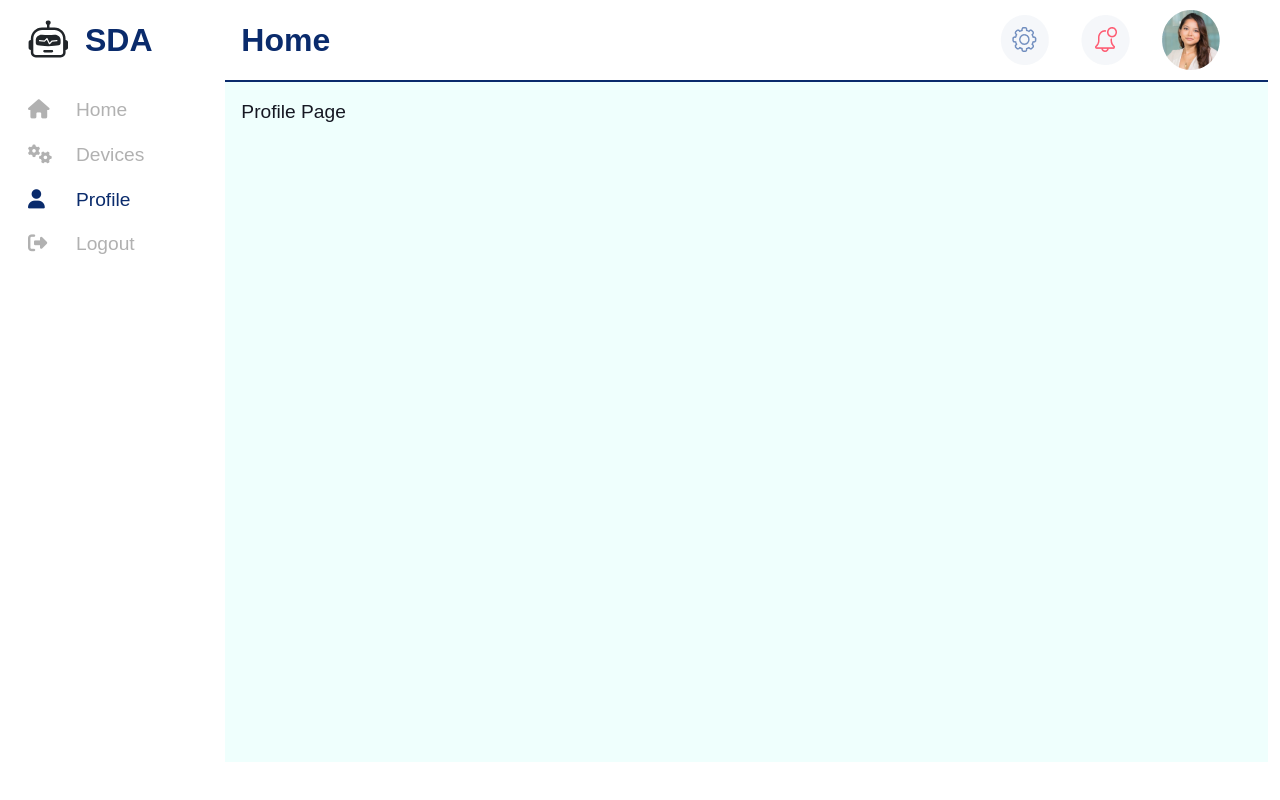
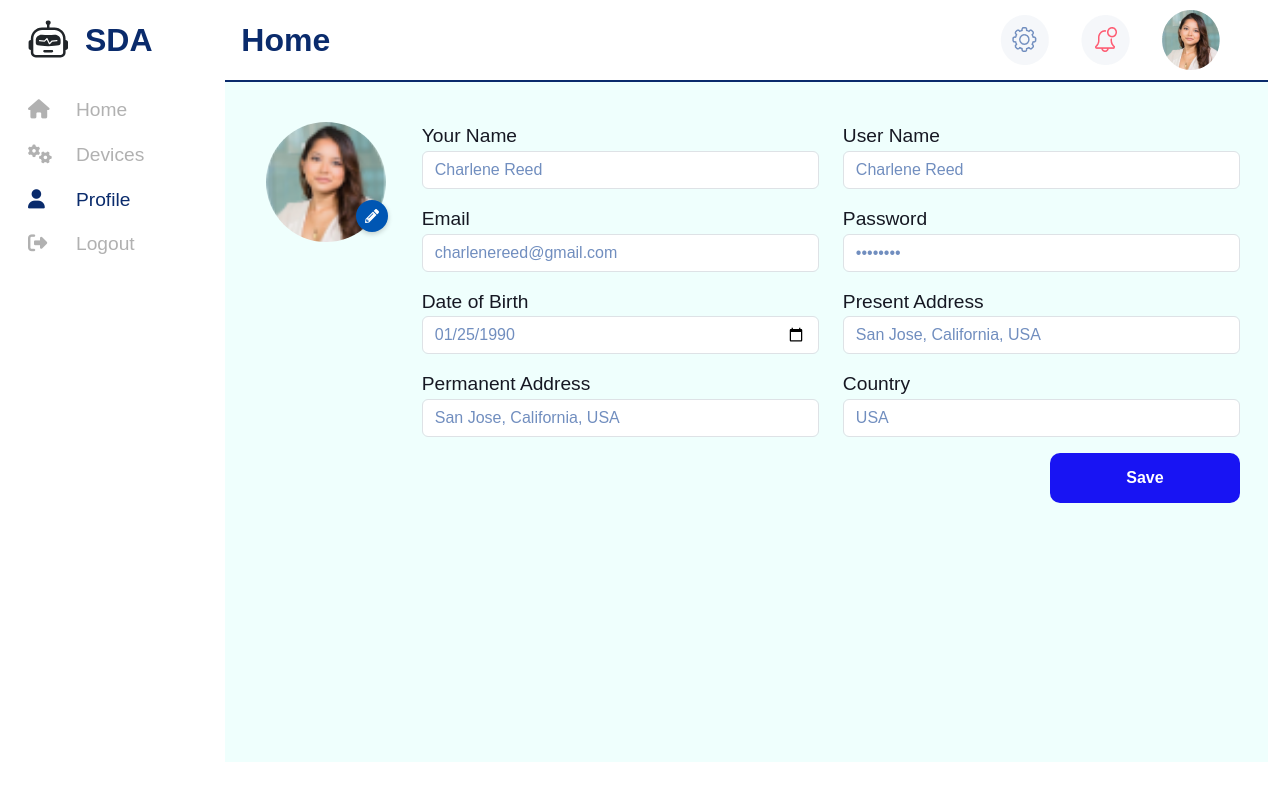
Before and after one commit to ColdBear14/AIOT-SmartDrivingAssistant, a React (Vite) app in the folder frontend/: page /profile in a window 1280 px wide. Built offline with nearby package versions, Linux system fonts and the light colour scheme; a web font is replaced by a local one.

Commit message:
Update UI profile

```diff
--- a/frontend/package.json
+++ b/frontend/package.json
@@ -17,6 +17,7 @@
     "normalize.css": "^8.0.1",
     "react": "^19.0.0",
     "react-dom": "^19.0.0",
+    "react-icons": "^5.5.0",
     "react-router-dom": "^7.3.0"
   },
   "devDependencies": {
--- /dev/null
+++ b/frontend/src/components/Home/Profile.module.css
@@ -0,0 +1,80 @@
+.avatarContainer{
+position: relative;
+display: block;
+}
+.editIcon {
+  position: absolute;
+  bottom: 10px;
+  right: 10px;
+  background-color: #0056b3;
+  color: white;
+  width: 32px;
+  height: 32px;
+  border-radius: 50%;
+  display: flex;
+  align-items: center;
+  justify-content: center;
+  cursor: pointer;
+  box-shadow: 0 2px 5px rgba(0, 0, 0, 0.2);
+  transition: background-color 0.3s;
+}
+
+.avatar {
+  width: 120px;
+  height: 120px;
+  object-fit: cover;
+  border-radius: 50%;
+}
+
+.edit-icon:hover {
+  background-color: #003f8a;
+}
+
+.inputField {
+  border-radius: 20px; /* Tăng độ cong của góc */
+  border: 1px solid #ced4da;
+  padding: 12px;
+  font-size: 16px;
+  width: 100%;
+  transition: border-color 0.3s ease-in-out;
+  outline: none; /* Xóa viền xanh khi focus */
+  box-shadow: none; /* Xóa bóng mờ */
+}
+
+.inputField:focus {
+  border-color: #007bff; /* Khi focus, viền đổi màu */
+  box-shadow: 0 0 5px rgba(0, 123, 255, 0.3);
+}
+
+.formControl {
+  color: #718EBF; /* Màu chữ */
+  font-weight: 400; /* Regular */
+}
+
+/* Đảm bảo placeholder có màu xám nhẹ hơn */
+.formControl::placeholder {
+  color: #B0BEC5; /* Màu xám nhạt hơn */
+  font-weight: 400;
+}
+
+.submitButton {
+  background-color: #1814F3; /* Màu nền */
+  border: none; /* Loại bỏ viền */
+  color: white; /* Màu chữ */
+  width: 190px; /* Chiều rộng */
+  height: 50px; /* Chiều cao */
+  border-radius: 10px; /* Bo góc */
+  font-size: 16px; /* Cỡ chữ */
+  font-weight: 600; /* Đậm vừa */
+  cursor: pointer; /* Biểu tượng con trỏ */
+  transition: background 0.3s ease; /* Hiệu ứng hover */
+}
+
+.submitButton:hover {
+  background-color: #0F0BC5; /* Màu hover */
+}
+
+.saveButtonContainer {
+  display: flex;
+  justify-content: flex-end; /* Đẩy nút về bên phải */
+}
--- a/frontend/src/pages/Profile.jsx
+++ b/frontend/src/pages/Profile.jsx
@@ -1,9 +1,136 @@
-import React from 'react'
+import React, { useState } from "react";
+import styles from "../components/Home/Profile.module.css"; // Import CSS module
+import defaultAvatar from "../assets/images/Avatar.png";
+import { FaPencilAlt } from "react-icons/fa";
+import "bootstrap/dist/css/bootstrap.min.css";
 
 function Profile() {
+  const [formData, setFormData] = useState({
+    name: "Charlene Reed",
+    email: "charlenereed@gmail.com",
+    dob: "1990-01-25",
+    permanentAddress: "San Jose, California, USA",
+    userName: "Charlene Reed",
+    password: "********",
+    presentAddress: "San Jose, California, USA",
+    country: "USA",
+  });
+
+  const [avatar, setAvatar] = useState(defaultAvatar);
+
+  const handleChange = (e) => {
+    const { name, value } = e.target;
+
+    if (name === "dob") {
+      const selectedDate = new Date(value);
+      const minDate = new Date("1900-01-01");
+      const maxDate = new Date();
+
+      if (selectedDate < minDate || selectedDate > maxDate) {
+        alert("Ngày sinh phải từ năm 1900 đến hiện tại!");
+        return;
+      }
+    }
+    setFormData({ ...formData, [e.target.name]: e.target.value });
+  };
+
+  const handleAvatarChange = (e) => {
+    const file = e.target.files[0];
+    if (file) {
+      const reader = new FileReader();
+      reader.onload = (event) => setAvatar(event.target.result);
+      reader.readAsDataURL(file);
+    }
+  };
+
+  const handleSubmit = (e) => {
+    e.preventDefault();
+    console.log("Data sent to backend:", formData);
+    alert("Profile saved successfully! (Check console)");
+  };
+
   return (
-    <div>Profile Page</div>
-  )
+    <div className={`container mt-4 ${styles.container}`}>
+      <div className="row">
+        {/* Avatar Section */}
+        <div className="col-md-2 text-center">
+          <div className={styles.avatarContainer}>
+            <img src={avatar} alt="Avatar" className={styles.avatar} />
+            <label htmlFor="avatarUpload" className={styles.editIcon}>
+              <FaPencilAlt size={14} />
+            </label>
+            <input type="file" id="avatarUpload" className="d-none" accept="image/*" onChange={handleAvatarChange} />
+          </div>
+        </div>
+
+        {/* Left Form Section */}
+        <div className="col-md-5">
+          <form>
+            <div className="mb-3">
+              <label htmlFor="name" className={styles.formLabel}>Your Name</label>
+              <input type="text" className={`form-control ${styles.formControl}`} id="name" name="name" value={formData.name} onChange={handleChange} />
+            </div>
+
+            <div className="mb-3">
+              <label htmlFor="email" className={styles.formLabel}>Email</label>
+              <input type="email" className={`form-control ${styles.formControl}`} id="email" name="email" value={formData.email} onChange={handleChange} />
+            </div>
+
+            <div className="mb-3">
+              <label htmlFor="dob" className={styles.formLabel}>Date of Birth</label>
+              <input
+                type="date"
+                className={`form-control ${styles.formControl}`}
+                id="dob"
+                name="dob"
+                value={formData.dob}
+                onChange={handleChange}
+                pattern="\d{4}-\d{2}-\d{2}" /* Hỗ trợ nhập tay theo định dạng YYYY-MM-DD */
+                placeholder="YYYY-MM-DD"
+              />
+            </div>
+
+            <div className="mb-3">
+              <label htmlFor="permanentAddress" className={styles.formLabel}>Permanent Address</label>
+              <input type="text" className={`form-control ${styles.formControl}`} id="permanentAddress" name="permanentAddress" value={formData.permanentAddress} onChange={handleChange} />
+            </div>
+          </form>
+        </div>
+
+        {/* Right Form Section */}
+        <div className="col-md-5">
+          <form onSubmit={handleSubmit}>
+            <div className="mb-3">
+              <label htmlFor="userName" className={styles.formLabel}>User Name</label>
+              <input type="text" className={`form-control ${styles.formControl}`} id="userName" name="userName" value={formData.userName} onChange={handleChange} />
+            </div>
+
+            <div className="mb-3">
+              <label htmlFor="password" className={styles.formLabel}>Password</label>
+              <input type="password" className={`form-control ${styles.formControl}`} id="password" name="password" value={formData.password} onChange={handleChange} />
+            </div>
+
+            <div className="mb-3">
+              <label htmlFor="presentAddress" className={styles.formLabel}>Present Address</label>
+              <input type="text" className={`form-control ${styles.formControl}`} id="presentAddress" name="presentAddress" value={formData.presentAddress} onChange={handleChange} />
+            </div>
+
+            <div className="mb-3">
+              <label htmlFor="country" className={styles.formLabel}>Country</label>
+              <input type="text" className={`form-control ${styles.formControl}`} id="country" name="country" value={formData.country} onChange={handleChange} />
+            </div>
+
+            <div className={styles.saveButtonContainer}>
+              <button type="submit" className={styles.submitButton}>
+                Save
+              </button>
+            </div>
+
+          </form>
+        </div>
+      </div>
+    </div>
+  );
 }
 
-export default Profile
+export default Profile;
```
Also changed, not shown: 1 other file (tests, documents, lock files or other folders).
